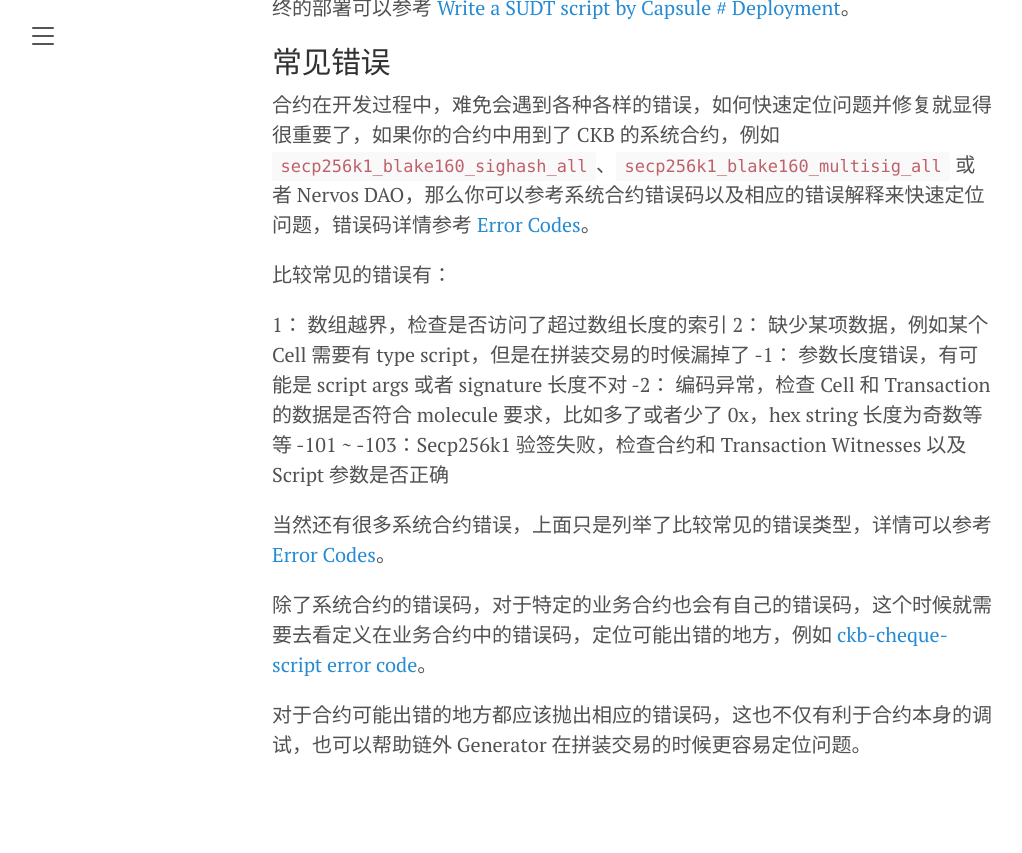
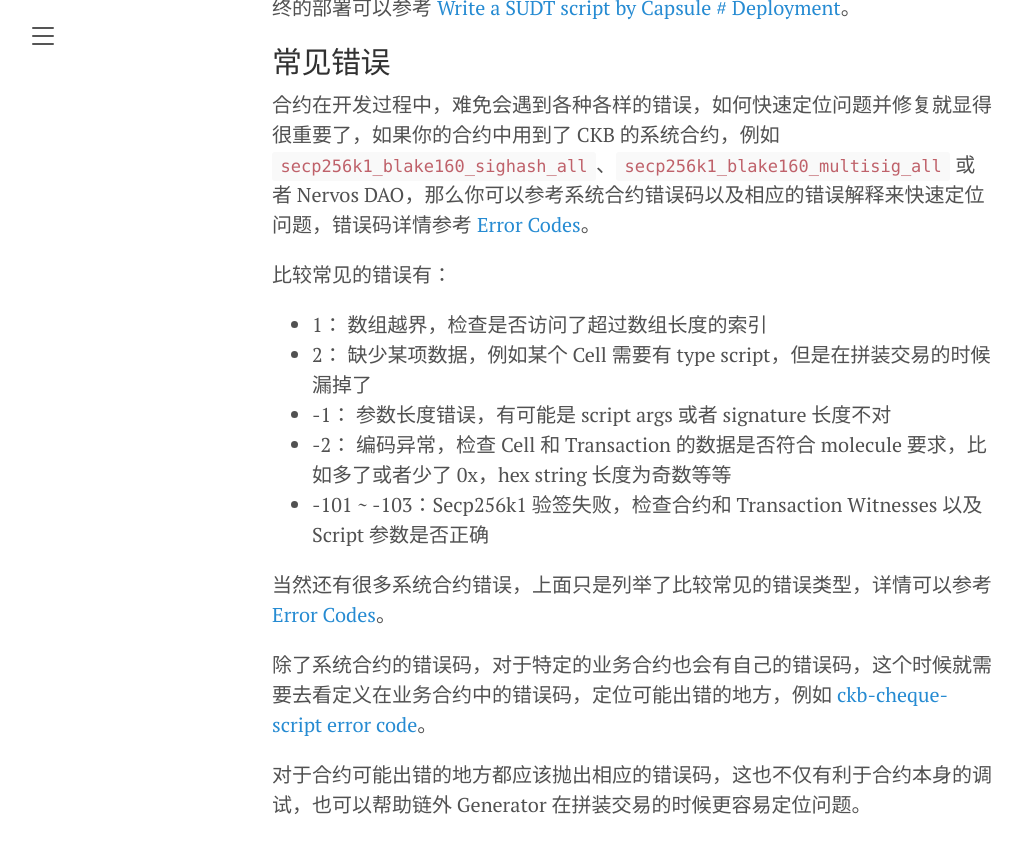
Before and after one commit to duanyytop/duanyytop.github.io, a Jekyll site: the page built from _posts/2020-12-29-how-to-develop-scripts.md, in a window 1280 px wide and 900 px high, scrolled down 6493 px. Shown: the top 853 px of the window, without its empty margins (8-1030 px from the left). Built offline with Jekyll 4.4.1, drawn with Linux system fonts in a browser that asks for light colours.

Commit message:
chore: Update error codes format

```diff
--- a/_posts/2020-12-29-how-to-develop-scripts.md
+++ b/_posts/2020-12-29-how-to-develop-scripts.md
@@ -214,11 +214,11 @@ TYPE ID 以及 dep_group 等部署方式可以在 `deployment.toml` 文件中配
 
 比较常见的错误有：
 
-1： 数组越界，检查是否访问了超过数组长度的索引
-2： 缺少某项数据，例如某个 Cell 需要有 type script，但是在拼装交易的时候漏掉了
--1： 参数长度错误，有可能是 script args 或者 signature 长度不对
--2： 编码异常，检查 Cell 和 Transaction 的数据是否符合 molecule 要求，比如多了或者少了 0x，hex string 长度为奇数等等
--101 ~ -103：Secp256k1 验签失败，检查合约和 Transaction Witnesses 以及 Script 参数是否正确
+- 1： 数组越界，检查是否访问了超过数组长度的索引
+- 2： 缺少某项数据，例如某个 Cell 需要有 type script，但是在拼装交易的时候漏掉了
+- -1： 参数长度错误，有可能是 script args 或者 signature 长度不对
+- -2： 编码异常，检查 Cell 和 Transaction 的数据是否符合 molecule 要求，比如多了或者少了 0x，hex string 长度为奇数等等
+- -101 ~ -103：Secp256k1 验签失败，检查合约和 Transaction Witnesses 以及 Script 参数是否正确
 
 当然还有很多系统合约错误，上面只是列举了比较常见的错误类型，详情可以参考 [Error Codes](https://github.com/nervosnetwork/ckb-system-scripts/wiki/Error-codes)。
 
```
